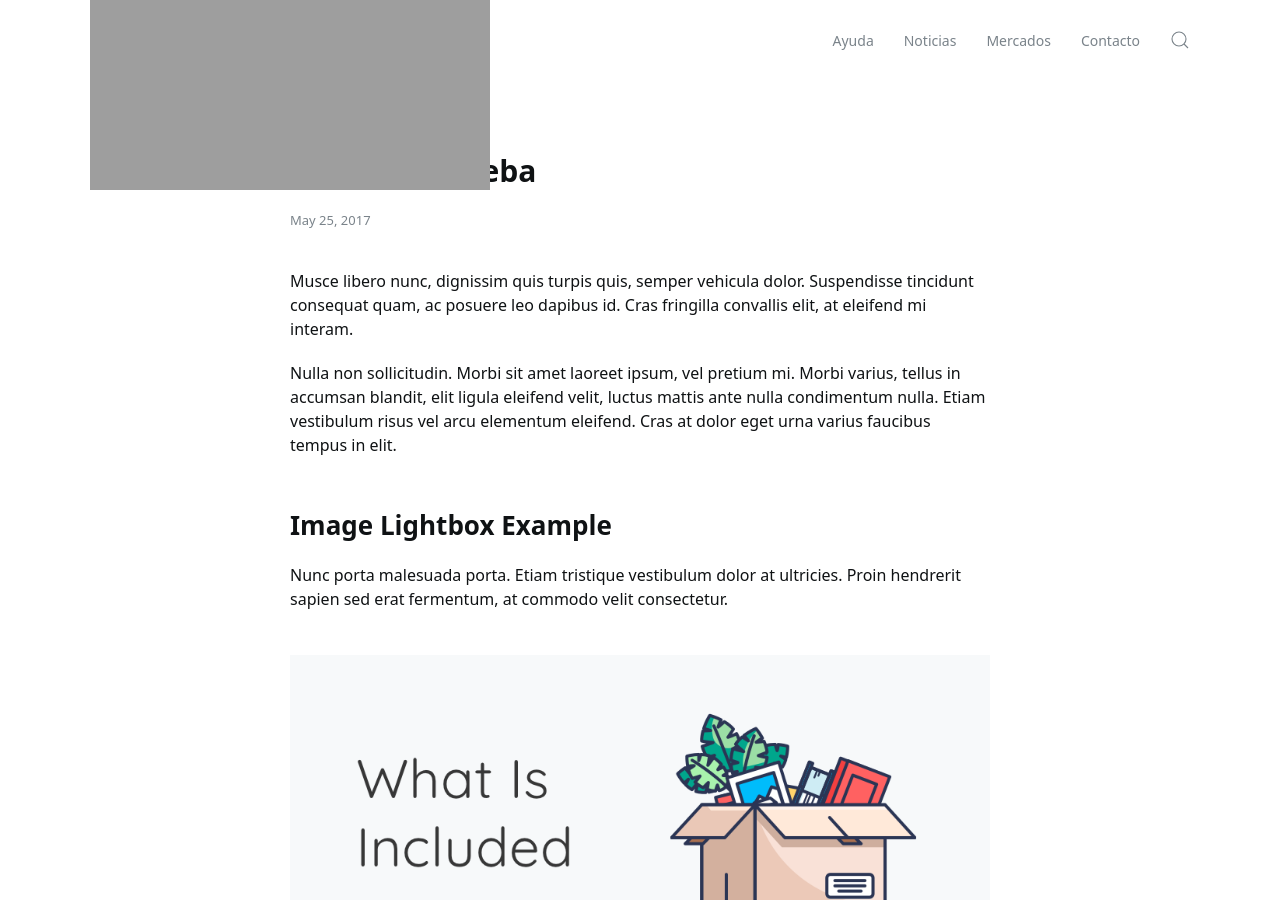
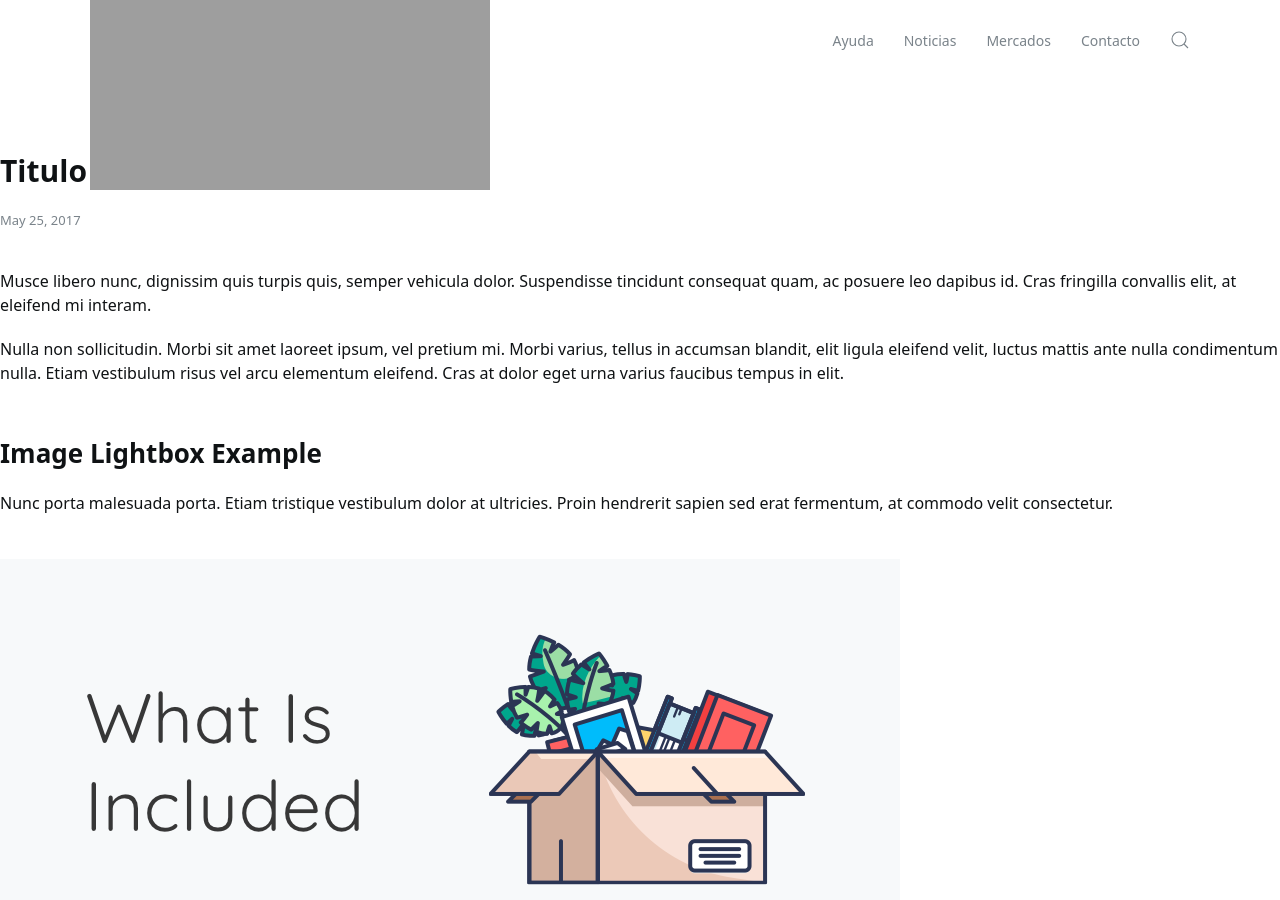
Before and after one commit to jelmii/jelmii.github.io, a Jekyll site: the page built from _posts/2017-05-25-post.md, in a window 1280 px wide and 900 px high. Built offline with Jekyll 4.4.1, drawn with Linux system fonts in a browser that asks for light colours.

Commit message:
Update post.html

```diff
--- a/_layouts/post.html
+++ b/_layouts/post.html
@@ -3,7 +3,7 @@ layout: default
 ---
 
 <div class="uk-section">
-    <div class="uk-container uk-container-xsmall">
+    <div class="uk-container uk-container-large"></div>
         <article class="uk-article">
 
             <h1 class="uk-article-title">{{ page.title | escape }}</h1>
```
